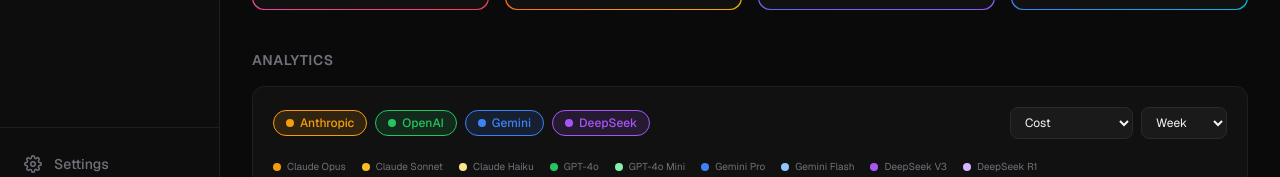
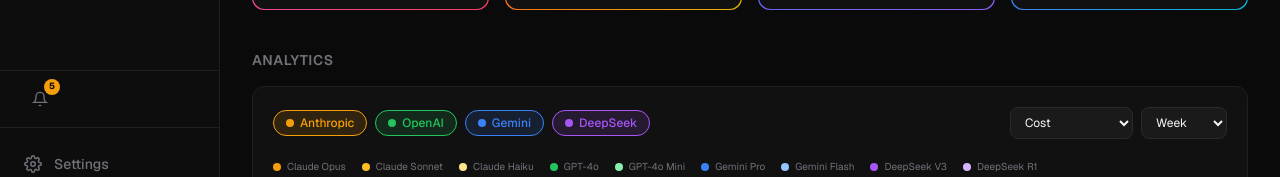
Before and after one commit to yuvanadarsh/forge, a Next.js app: page / in a window 1280 px wide. Shown: the part 600-777 px from the top of the page. Built offline with nearby package versions, Linux system fonts and the light colour scheme.

Commit message:
feat: add notification bell with activity feed dropdown

```diff
--- /dev/null
+++ b/components/NotificationBell.tsx
@@ -0,0 +1,171 @@
+"use client";
+
+import { useState, useRef, useEffect } from "react";
+import { useRouter } from "next/navigation";
+
+interface Notification {
+  id: string;
+  icon: string;
+  text: string;
+  time: string;
+  color: string;
+  href: string;
+  read: boolean;
+}
+
+const INITIAL_NOTIFICATIONS: Notification[] = [
+  {
+    id: "n1",
+    icon: "✓",
+    text: "Sage completed: Design agent communication protocol",
+    time: "2h ago",
+    color: "#22c55e",
+    href: "/agents/agent-3",
+    read: false,
+  },
+  {
+    id: "n2",
+    icon: "⏸",
+    text: "Pipeline: Mock UI Foundation Build awaiting approval",
+    time: "4h ago",
+    color: "#f59e0b",
+    href: "/pipelines/pipeline-1/chat",
+    read: false,
+  },
+  {
+    id: "n3",
+    icon: "✗",
+    text: "Patch encountered an error on: Fix agent status sync bug",
+    time: "9h ago",
+    color: "#ef4444",
+    href: "/agents/agent-7",
+    read: false,
+  },
+  {
+    id: "n4",
+    icon: "✓",
+    text: "Pixel completed: Build dashboard agent grid",
+    time: "1d ago",
+    color: "#22c55e",
+    href: "/agents/agent-4",
+    read: false,
+  },
+  {
+    id: "n5",
+    icon: "→",
+    text: "New task assigned to Vera: Write E2E test suite",
+    time: "1d ago",
+    color: "#3b82f6",
+    href: "/tasks",
+    read: false,
+  },
+];
+
+export default function NotificationBell() {
+  const router = useRouter();
+  const [open, setOpen] = useState(false);
+  const [notifications, setNotifications] = useState(INITIAL_NOTIFICATIONS);
+  const ref = useRef<HTMLDivElement>(null);
+
+  const unread = notifications.filter((n) => !n.read).length;
+
+  useEffect(() => {
+    function handleClick(e: MouseEvent) {
+      if (ref.current && !ref.current.contains(e.target as Node)) {
+        setOpen(false);
+      }
+    }
+    document.addEventListener("mousedown", handleClick);
+    return () => document.removeEventListener("mousedown", handleClick);
+  }, []);
+
+  function markAllRead() {
+    setNotifications((prev) => prev.map((n) => ({ ...n, read: true })));
+  }
+
+  function handleNotificationClick(n: Notification) {
+    setNotifications((prev) => prev.map((x) => x.id === n.id ? { ...x, read: true } : x));
+    setOpen(false);
+    router.push(n.href);
+  }
+
+  return (
+    <div ref={ref} className="relative">
+      <button
+        onClick={() => setOpen((v) => !v)}
+        className="relative flex items-center justify-center w-8 h-8 rounded-lg transition-colors duration-150"
+        style={{ color: open ? "#f5f5f5" : "#71717a", background: open ? "#1f1f1f" : "transparent" }}
+        onMouseEnter={(e) => { if (!open) (e.currentTarget as HTMLButtonElement).style.color = "#a1a1aa"; }}
+        onMouseLeave={(e) => { if (!open) (e.currentTarget as HTMLButtonElement).style.color = "#71717a"; }}
+        title="Notifications"
+      >
+        <svg width="16" height="16" viewBox="0 0 24 24" fill="none" stroke="currentColor" strokeWidth="2">
+          <path d="M18 8A6 6 0 006 8c0 7-3 9-3 9h18s-3-2-3-9" />
+          <path d="M13.73 21a2 2 0 01-3.46 0" />
+        </svg>
+        {unread > 0 && (
+          <span
+            className="absolute -top-1 -right-1 w-4 h-4 flex items-center justify-center text-[9px] font-bold rounded-full"
+            style={{ background: "#f59e0b", color: "#0a0a0a" }}
+          >
+            {unread}
+          </span>
+        )}
+      </button>
+
+      {open && (
+        <div
+          className="absolute left-full ml-2 top-0 rounded-xl border overflow-hidden z-50"
+          style={{ background: "#111111", borderColor: "#1f1f1f", width: "300px", boxShadow: "0 12px 32px rgba(0,0,0,0.6)" }}
+        >
+          <div className="flex items-center justify-between px-4 py-3 border-b" style={{ borderColor: "#1f1f1f" }}>
+            <span className="text-xs font-semibold" style={{ color: "#f5f5f5" }}>Notifications</span>
+            {unread > 0 && (
+              <button
+                onClick={markAllRead}
+                className="text-[10px] transition-colors duration-150"
+                style={{ color: "#71717a" }}
+                onMouseEnter={(e) => ((e.currentTarget as HTMLButtonElement).style.color = "#f59e0b")}
+                onMouseLeave={(e) => ((e.currentTarget as HTMLButtonElement).style.color = "#71717a")}
+              >
+                Mark all read
+              </button>
+            )}
+          </div>
+
+          <div className="max-h-[360px] overflow-y-auto">
+            {notifications.map((n) => (
+              <button
+                key={n.id}
+                onClick={() => handleNotificationClick(n)}
+                className="w-full flex items-start gap-3 px-4 py-3 text-left transition-colors duration-100 border-b"
+                style={{
+                  background: n.read ? "transparent" : "rgba(245,158,11,0.03)",
+                  borderColor: "#1a1a1a",
+                }}
+                onMouseEnter={(e) => ((e.currentTarget as HTMLButtonElement).style.background = "#1a1a1a")}
+                onMouseLeave={(e) => ((e.currentTarget as HTMLButtonElement).style.background = n.read ? "transparent" : "rgba(245,158,11,0.03)")}
+              >
+                <span
+                  className="text-xs font-bold shrink-0 mt-0.5 w-4 text-center"
+                  style={{ color: n.color }}
+                >
+                  {n.icon}
+                </span>
+                <div className="flex-1 min-w-0">
+                  <p className="text-xs leading-snug" style={{ color: n.read ? "#71717a" : "#e4e4e7" }}>
+                    {n.text}
+                  </p>
+                  <p className="text-[10px] mt-0.5" style={{ color: "#3f3f46" }}>{n.time}</p>
+                </div>
+                {!n.read && (
+                  <span className="w-1.5 h-1.5 rounded-full shrink-0 mt-1.5" style={{ background: "#f59e0b" }} />
+                )}
+              </button>
+            ))}
+          </div>
+        </div>
+      )}
+    </div>
+  );
+}
--- a/components/Sidebar.tsx
+++ b/components/Sidebar.tsx
@@ -2,6 +2,7 @@
 
 import Link from "next/link";
 import { usePathname } from "next/navigation";
+import NotificationBell from "@/components/NotificationBell";
 
 const navItems = [
   {
@@ -114,6 +115,13 @@
         })}
       </nav>
 
+      {/* Notification bell */}
+      <div className="px-3 py-3 border-t" style={{ borderColor: "#1f1f1f" }}>
+        <div className="px-3">
+          <NotificationBell />
+        </div>
+      </div>
+
       {/* Settings */}
       <div className="px-3 py-4 border-t" style={{ borderColor: "#1f1f1f" }}>
         <Link
```
